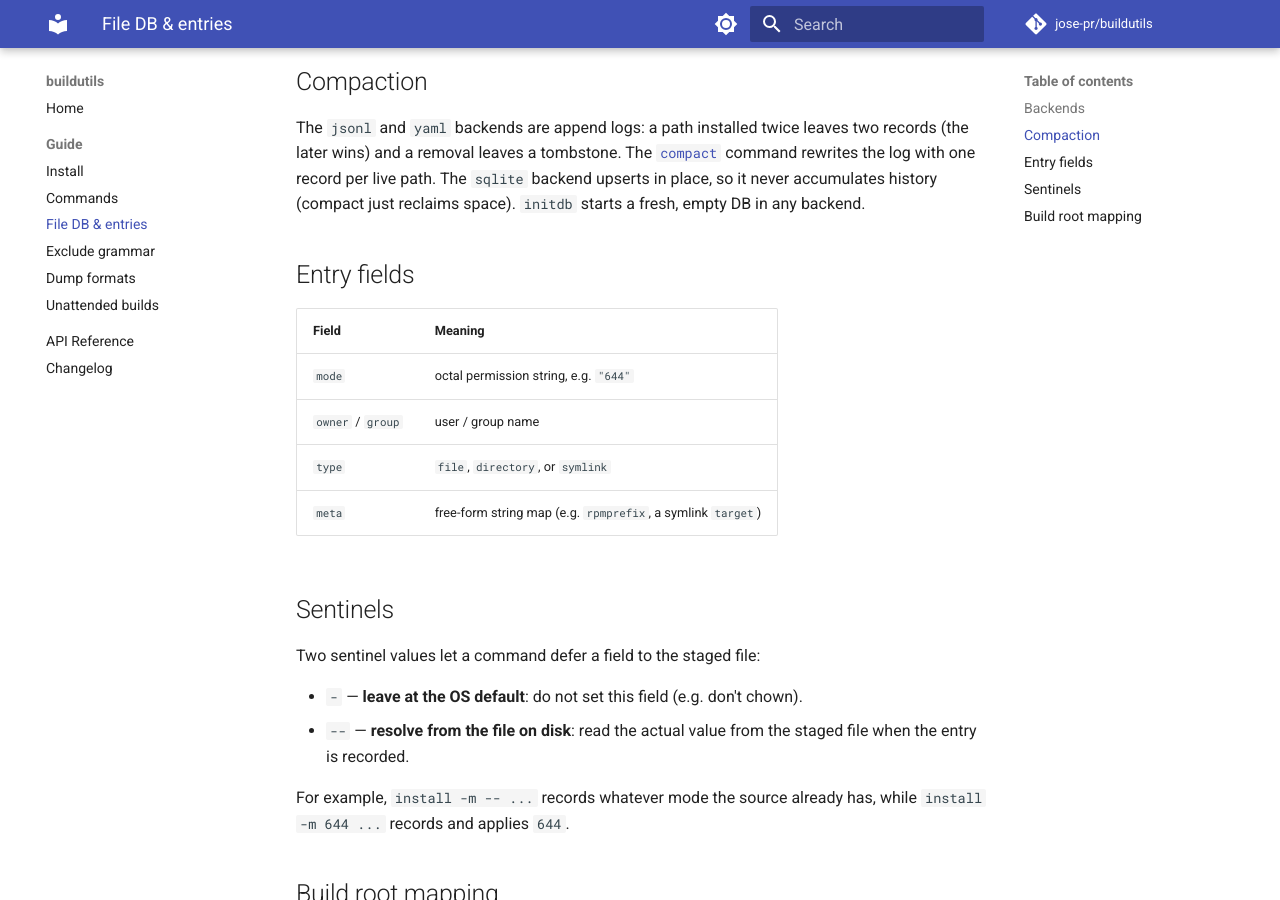
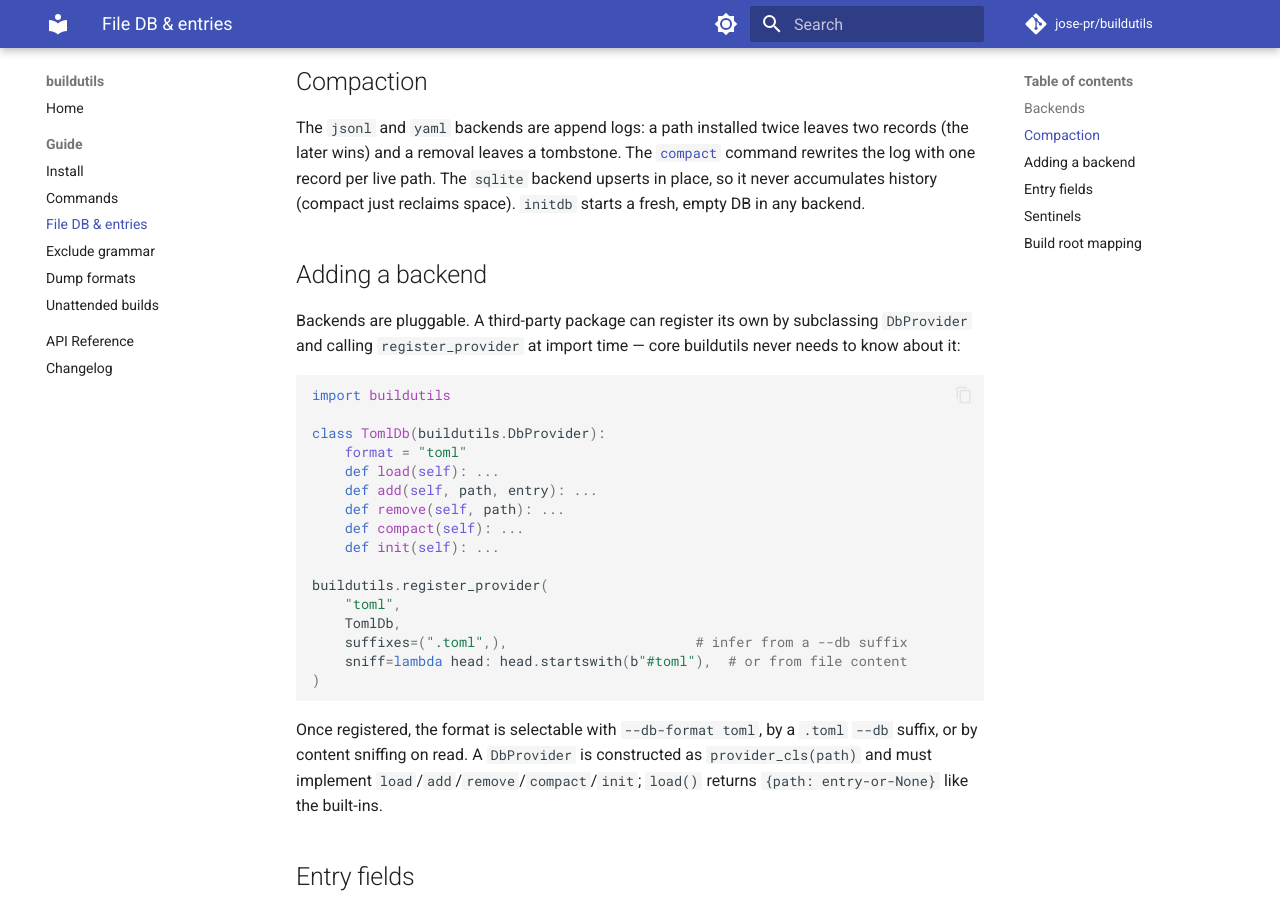
Before and after one commit to jose-pr/buildutils, an MkDocs documentation site: the page built from docs/guide/file-db.md, in a window 1280 px wide and 900 px high, scrolled down 802 px. Built offline with MkDocs 1.6.1 and Material for MkDocs 9.7.7, drawn with Linux system fonts in a browser that asks for light colours; comment, search, counter and statistics services are not loaded.

Commit message:
docs: document the register_provider backend extension seam

````diff
--- a/docs/guide/file-db.md
+++ b/docs/guide/file-db.md
@@ -35,6 +35,36 @@ two records (the later wins) and a removal leaves a tombstone. The
 The `sqlite` backend upserts in place, so it never accumulates history (compact
 just reclaims space). `initdb` starts a fresh, empty DB in any backend.
 
+## Adding a backend
+
+Backends are pluggable. A third-party package can register its own by
+subclassing `DbProvider` and calling `register_provider` at import time — core
+buildutils never needs to know about it:
+
+```python
+import buildutils
+
+class TomlDb(buildutils.DbProvider):
+    format = "toml"
+    def load(self): ...
+    def add(self, path, entry): ...
+    def remove(self, path): ...
+    def compact(self): ...
+    def init(self): ...
+
+buildutils.register_provider(
+    "toml",
+    TomlDb,
+    suffixes=(".toml",),                       # infer from a --db suffix
+    sniff=lambda head: head.startswith(b"#toml"),  # or from file content
+)
+```
+
+Once registered, the format is selectable with `--db-format toml`, by a `.toml`
+`--db` suffix, or by content sniffing on read. A `DbProvider` is constructed as
+`provider_cls(path)` and must implement `load`/`add`/`remove`/`compact`/`init`;
+`load()` returns `{path: entry-or-None}` like the built-ins.
+
 ## Entry fields
 
 | Field | Meaning |
````
Also changed, not shown: CHANGELOG.md (+5 -0 lines), docs/api/reference.md (+2 -0 lines).
